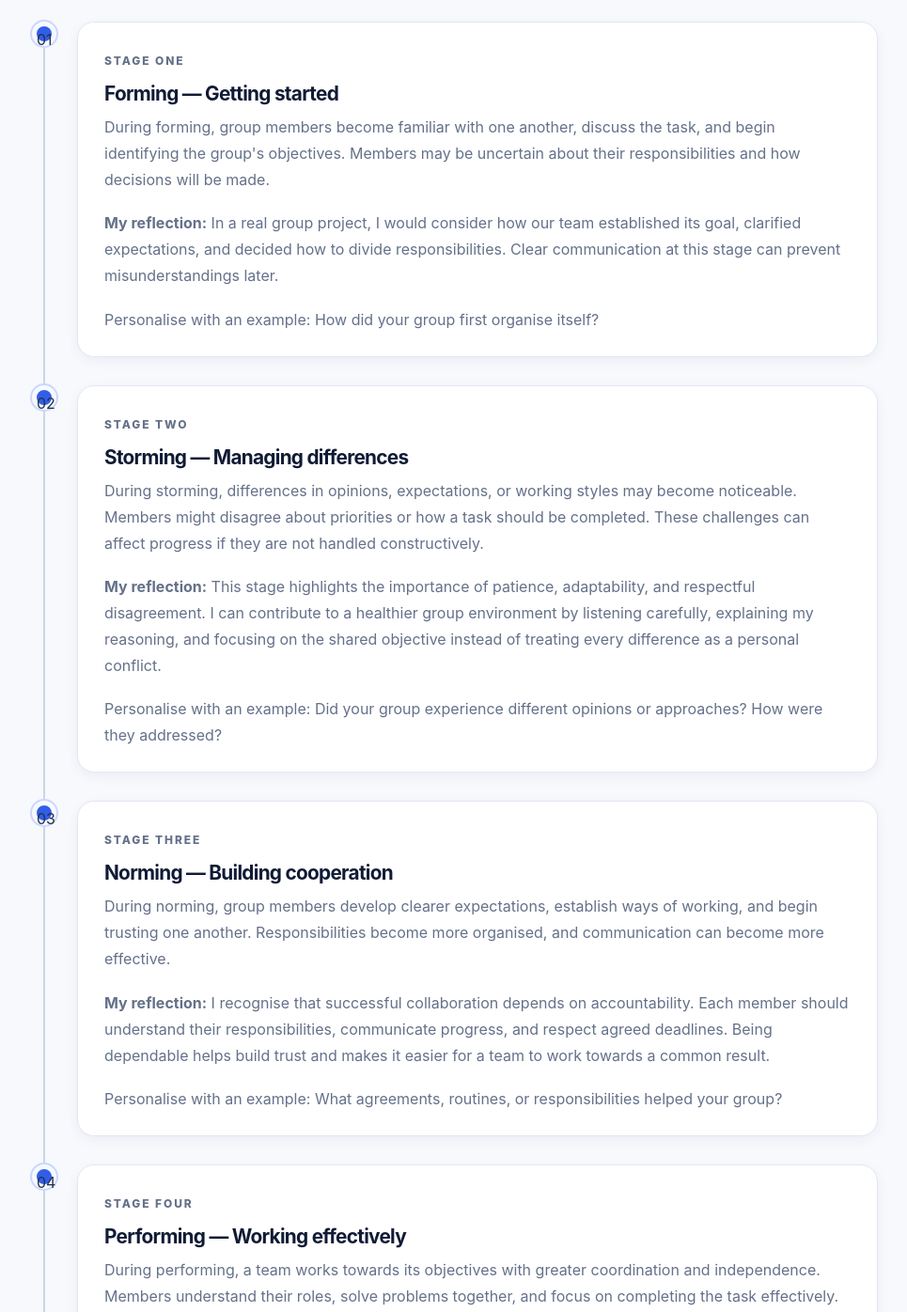
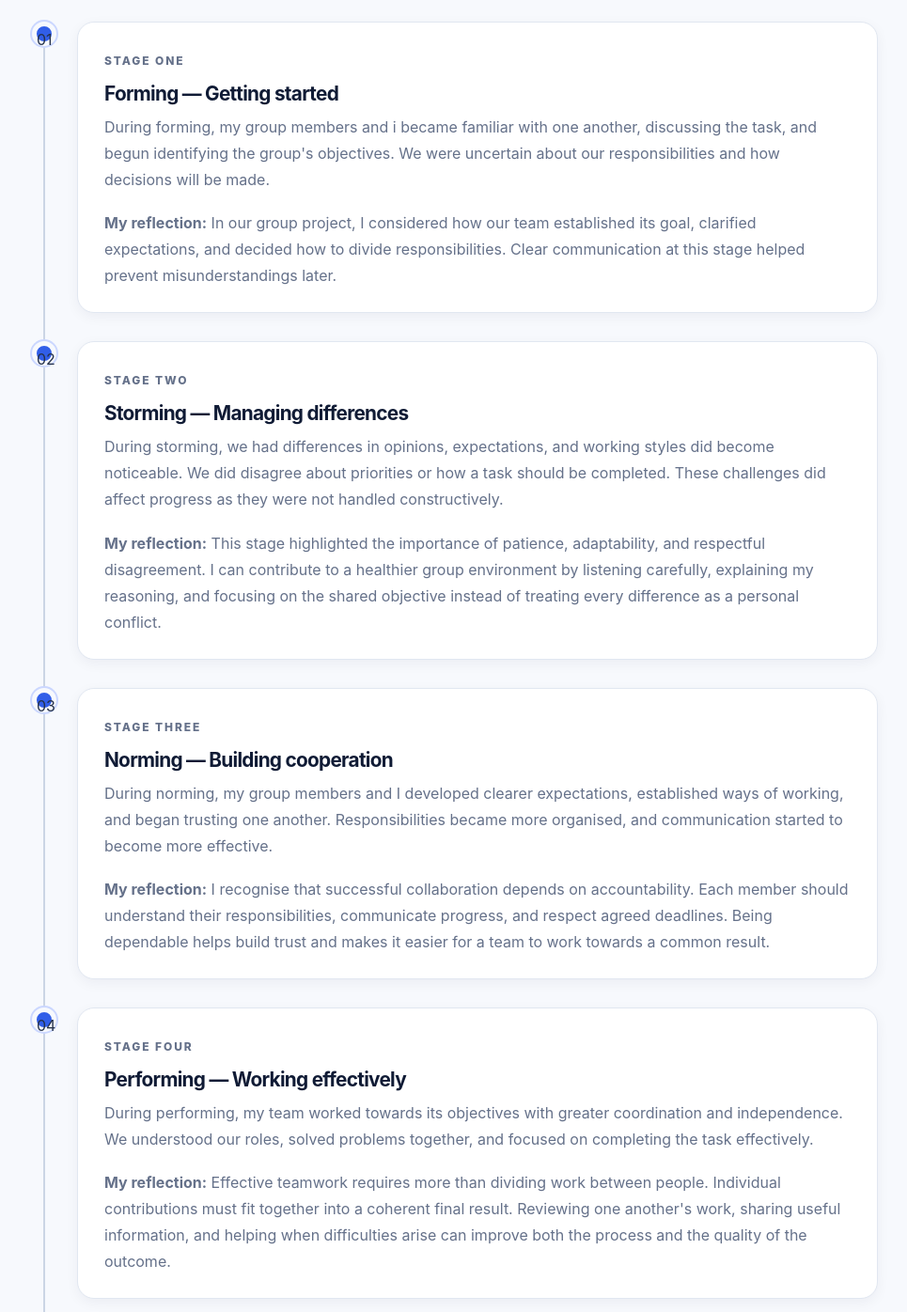
Before and after one commit to thebetoteng/digital-portfolio, a plain HTML site: page group-reflection.html in a window 1280 px wide. Shown: the part 1020-2416 px from the top of the page at 94% size, without its empty margins (156-1121 px from the left). Drawn offline with Linux system fonts and the light colour scheme.

Commit message:
Update group-reflection.html

```diff
--- a/group-reflection.html
+++ b/group-reflection.html
@@ -69,26 +69,22 @@
                         <h3>Forming — Getting started</h3>
 
                         <p>
-                            During forming, group members become familiar
-                            with one another, discuss the task, and begin
-                            identifying the group's objectives. Members
-                            may be uncertain about their responsibilities
+                            During forming, my group members and i became familiar
+                            with one another, discussing the task, and begun
+                            identifying the group's objectives. We were
+                            uncertain about our responsibilities
                             and how decisions will be made.
                         </p>
 
                         <p>
-                            <strong>My reflection:</strong> In a real group
-                            project, I would consider how our team established
+                            <strong>My reflection:</strong> In our group
+                            project, I considered how our team established
                             its goal, clarified expectations, and decided
                             how to divide responsibilities. Clear
-                            communication at this stage can prevent
+                            communication at this stage helped prevent
                             misunderstandings later.
                         </p>
 
-                        <p class="reflection-prompt">
-                            Personalise with an example: How did your group
-                            first organise itself?
-                        </p>
                     </div>
                 </article>
 
@@ -100,17 +96,17 @@
                         <h3>Storming — Managing differences</h3>
 
                         <p>
-                            During storming, differences in opinions,
-                            expectations, or working styles may become
-                            noticeable. Members might disagree about
+                            During storming, we had differences in opinions,
+                            expectations, and working styles did become
+                            noticeable. We did disagree about
                             priorities or how a task should be completed.
-                            These challenges can affect progress if they
-                            are not handled constructively.
+                            These challenges did affect progress as they
+                            were not handled constructively.
                         </p>
 
                         <p>
                             <strong>My reflection:</strong> This stage
-                            highlights the importance of patience,
+                            highlighted the importance of patience,
                             adaptability, and respectful disagreement.
                             I can contribute to a healthier group
                             environment by listening carefully, explaining
@@ -119,11 +115,6 @@
                             as a personal conflict.
                         </p>
 
-                        <p class="reflection-prompt">
-                            Personalise with an example: Did your group
-                            experience different opinions or approaches?
-                            How were they addressed?
-                        </p>
                     </div>
                 </article>
 
@@ -135,10 +126,10 @@
                         <h3>Norming — Building cooperation</h3>
 
                         <p>
-                            During norming, group members develop clearer
-                            expectations, establish ways of working, and
-                            begin trusting one another. Responsibilities
-                            become more organised, and communication can
+                            During norming, my group members and I  developed clearer
+                            expectations, established ways of working, and
+                            began trusting one another. Responsibilities
+                            became more organised, and communication started to
                             become more effective.
                         </p>
 
@@ -152,10 +143,6 @@
                             team to work towards a common result.
                         </p>
 
-                        <p class="reflection-prompt">
-                            Personalise with an example: What agreements,
-                            routines, or responsibilities helped your group?
-                        </p>
                     </div>
                 </article>
 
@@ -167,10 +154,10 @@
                         <h3>Performing — Working effectively</h3>
 
                         <p>
-                            During performing, a team works towards its
+                            During performing, my team worked towards its
                             objectives with greater coordination and
-                            independence. Members understand their roles,
-                            solve problems together, and focus on completing
+                            independence. We understood our roles,
+                            solved problems together, and focused on completing
                             the task effectively.
                         </p>
 
@@ -185,11 +172,6 @@
                             quality of the outcome.
                         </p>
 
-                        <p class="reflection-prompt">
-                            Personalise with an example: How did your group
-                            combine individual contributions and check the
-                            quality of its work?
-                        </p>
                     </div>
                 </article>
 
@@ -201,9 +183,9 @@
                         <h3>Adjourning — Reviewing the experience</h3>
 
                         <p>
-                            Adjourning occurs when the group's task has
-                            been completed and members prepare to conclude
-                            their work. It provides an opportunity to
+                            Adjourning happened when the group's task had
+                            been completed and we prepared to conclude
+                            our work. It provided an opportunity to
                             evaluate the outcome, recognise contributions,
                             and identify lessons for future collaboration.
                         </p>
@@ -218,10 +200,6 @@
                             responsible team member.
                         </p>
 
-                        <p class="reflection-prompt">
-                            Personalise with an example: What did you learn
-                            from completing your group task?
-                        </p>
                     </div>
                 </article>
 
```
